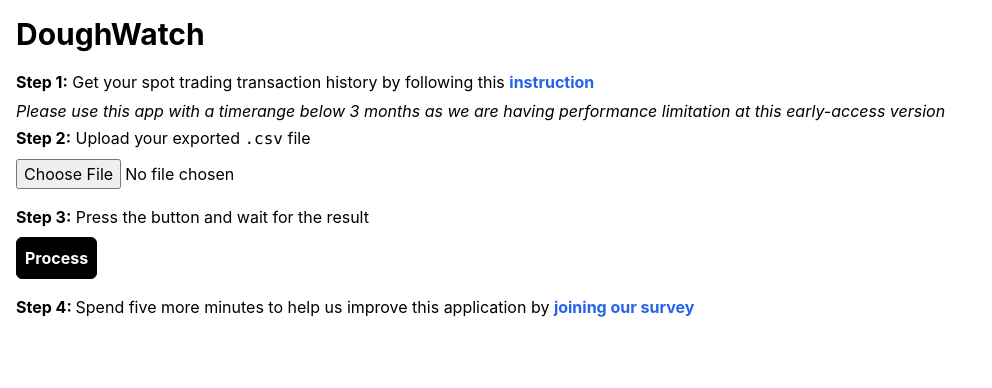
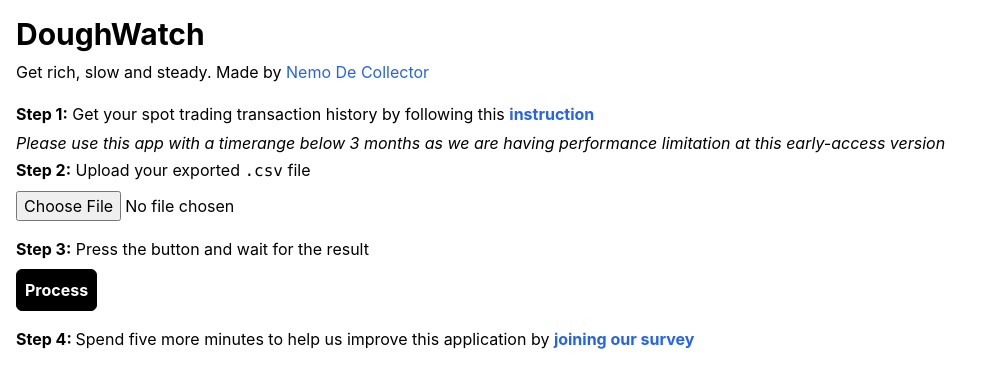
Before and after one commit to coolcorexix/defi-crunching, a Next.js app: page /binance in a window 1280 px wide. Shown: the top 388 px of the page, without its empty margins (0-992 px from the left). Built offline with nearby package versions, Linux system fonts and the light colour scheme.

Commit message:
feat: update some needed config, add backlink

```diff
--- a/src/pages/binance/index.tsx
+++ b/src/pages/binance/index.tsx
@@ -191,7 +191,18 @@
 
   return (
     <div className="m-auto p-4">
-      <span className="block text-3xl font-bold mb-4">DoughWatch</span>
+      <span className="block text-3xl font-bold mb-2">DoughWatch</span>
+      <span className="block mb-4">
+        Get rich, slow and steady. Made by{" "}
+        <a
+          href="https://twitter.com/phamhuyphat"
+          className="text-blue-600"
+          target="_blank"
+          rel="noreferrer"
+        >
+          Nemo De Collector
+        </a>
+      </span>
       <div className="mb-8">
         <div
           style={{
@@ -201,8 +212,8 @@
           <b>Step 1:</b> Get your spot trading transaction history by following
           this{" "}
           <a
+            href="https://www.binance.com/en-AU/support/faq/e4ff64f2533f4d23a0b3f8f17f510eab"
             className="text-blue-600"
-            href="https://www.binance.com/en-AU/support/faq/e4ff64f2533f4d23a0b3f8f17f510eab"
             target="_blank"
             rel="noreferrer"
           >
```
